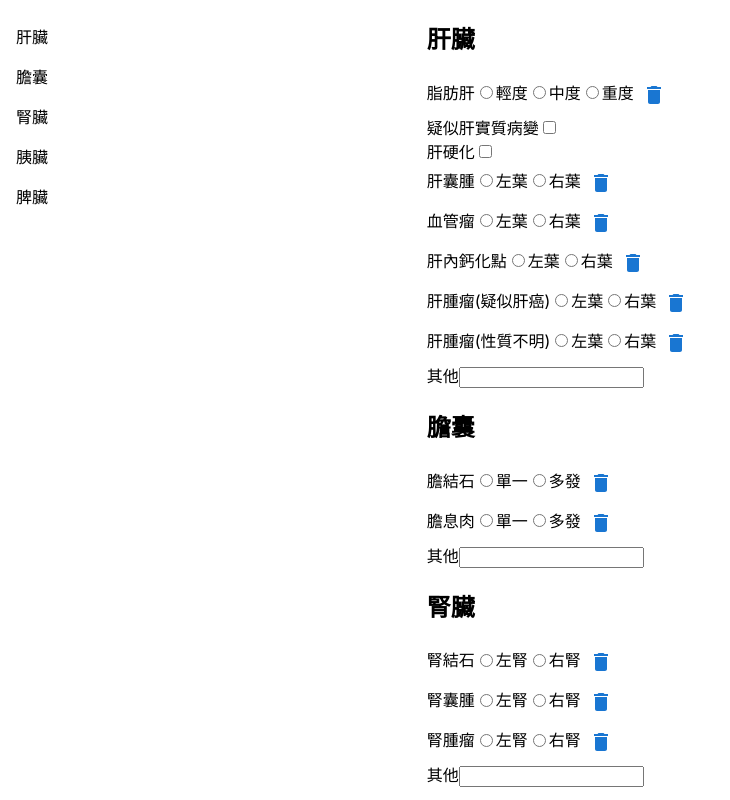
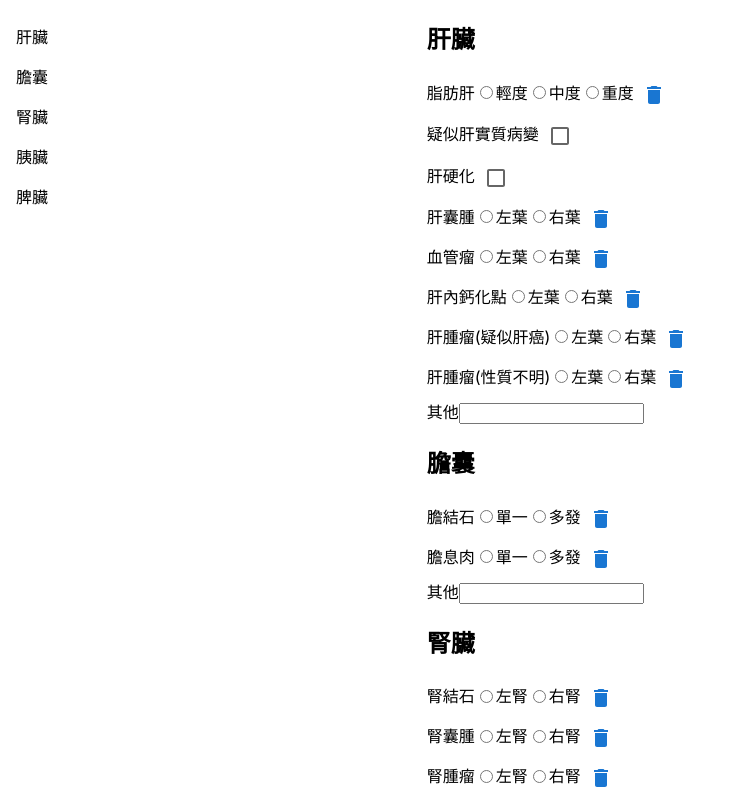
Before and after one commit to Yang-Jiaxiang/React-Mui-Json-to-Form, a React (Create React App) app: page / in a window 1280 px wide. Shown: the top 800 px of the page, without its empty margins (0-730 px from the left). Built offline with nearby package versions, Linux system fonts and the light colour scheme.

Commit message:
MUI Checkbox

```diff
--- a/src/Component/Content/index.js
+++ b/src/Component/Content/index.js
@@ -1,4 +1,4 @@
-import { Button, IconButton } from "@mui/material";
+import { Button, IconButton,Checkbox } from "@mui/material";
 import DeleteIcon from "@mui/icons-material/Delete";
 import React, { useState, useEffect } from "react";
 import { FormData } from "../FormContent";
@@ -104,8 +104,7 @@ const FormContent = (props) => {
                             return (
                                 <div key={name}>
                                     <label htmlFor={name}>{title}</label>
-                                    <input
-                                        type="checkbox"
+                                    <Checkbox
                                         id="cbox1"
                                         value={name}
                                         defaultChecked={
```
